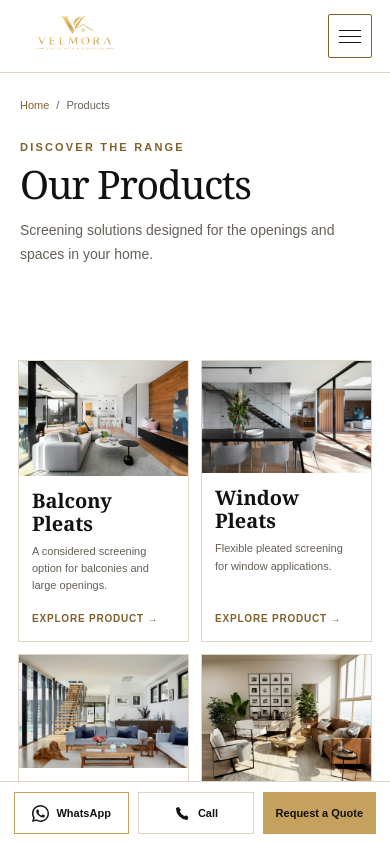
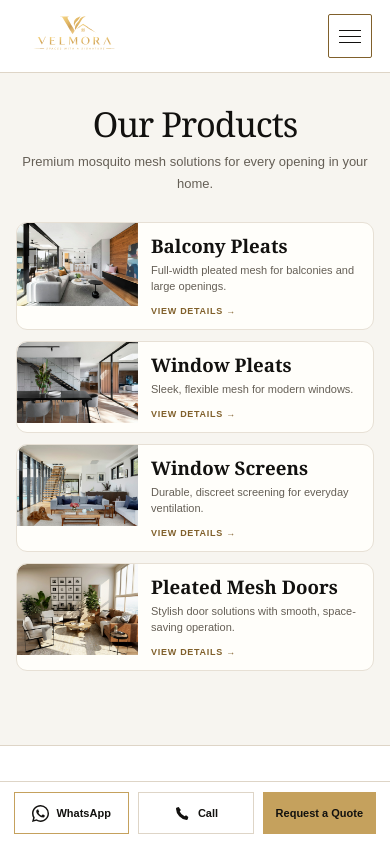
Before and after one commit to rohitkumar91131/velora-pleats, a Next.js app: page /products in a window 390 px wide. Shown: the top 842 px of the page. Built offline with nearby package versions, Linux system fonts and the light colour scheme.

Commit message:
Match products page to reference layout

```diff
--- a/app/globals.css
+++ b/app/globals.css
@@ -2349,3 +2349,75 @@ body:has(.home-page) .editorial-living-types img {
     margin-top: 20px;
   }
 }
+
+.products-page { background: #f7f5f0; }
+.products-page-heading {
+  padding: 54px 24px 12px;
+  background: #f7f5f0;
+  text-align: center;
+}
+.products-page-heading h1 {
+  margin: 0;
+  color: var(--ink);
+  font-family: Georgia, "Times New Roman", serif;
+  font-size: clamp(2.35rem, 4.5vw, 3.25rem);
+  font-weight: 400;
+  letter-spacing: -.03em;
+  line-height: 1.06;
+  text-wrap: balance;
+}
+.products-page-heading p {
+  max-width: 58ch;
+  margin: 12px auto 0;
+  color: var(--muted);
+  font-size: 14px;
+  line-height: 1.65;
+}
+.products-page .products-list-section {
+  padding: 24px 24px 88px;
+  background: #f7f5f0;
+}
+.products-page .product-section-inner { width: min(100%, 1040px); }
+.products-page .product-grid {
+  grid-template-columns: repeat(2, minmax(0, 1fr));
+  gap: 18px;
+}
+.products-page .product-card {
+  overflow: hidden;
+  border-color: #e7e0d5;
+  border-radius: 11px;
+  background: #fffefa;
+}
+.products-page .product-card-media {
+  overflow: hidden;
+  border-radius: 10px 10px 0 0;
+}
+.products-page .product-card-body { padding: 16px 18px 18px; }
+.products-page .product-card-title { font-size: 23px; }
+.products-page .product-card-description { margin-top: 8px; font-size: 12px; }
+.products-page .product-card-details { padding-top: 16px; }
+
+@media (max-width: 720px) {
+  .products-page-heading { padding: 34px 18px 10px; }
+  .products-page-heading h1 { font-size: clamp(2.15rem, 8vw, 2.7rem); }
+  .products-page-heading p { margin-top: 9px; font-size: 13px; }
+  .products-page .products-list-section { padding: 18px 16px 74px; }
+  .products-page .product-grid { grid-template-columns: 1fr; gap: 11px; }
+  .products-page .product-card-link {
+    display: grid;
+    grid-template-columns: minmax(100px, 34%) minmax(0, 1fr);
+    align-items: center;
+  }
+  .products-page .product-card-media {
+    align-self: stretch;
+    border-radius: 10px 0 0 10px;
+  }
+  .products-page .product-card-media img {
+    width: 100%;
+    height: auto;
+  }
+  .products-page .product-card-body { padding: 12px 13px; }
+  .products-page .product-card-title { font-size: clamp(16px, 4.8vw, 20px); }
+  .products-page .product-card-description { margin-top: 6px; font-size: 11px; line-height: 1.45; }
+  .products-page .product-card-details { padding-top: 10px; font-size: 9px; }
+}
--- a/components/ProductGrid.tsx
+++ b/components/ProductGrid.tsx
@@ -9,11 +9,13 @@ export default function ProductGrid({
   viewDetailsLabel,
   listLabel,
   descriptionType = "cardDescription",
+  imageSizes = "(max-width: 560px) 46vw, (max-width: 980px) 46vw, 290px",
 }: {
   products: Product[];
   viewDetailsLabel: string;
   listLabel: string;
   descriptionType?: "cardDescription" | "listingDescription";
+  imageSizes?: string;
 }) {
   return (
     <ul className="product-grid" aria-label={listLabel}>
@@ -23,7 +25,7 @@ export default function ProductGrid({
             <span className="product-card-media">
               <ContentImage
                 image={product.image}
-                sizes="(max-width: 560px) 46vw, (max-width: 980px) 46vw, 290px"
+                sizes={imageSizes}
               />
             </span>
             <span className="product-card-body">
--- a/components/ProductsPage.tsx
+++ b/components/ProductsPage.tsx
@@ -1,12 +1,14 @@
-import PageHero from "@/components/PageHero";
 import ProductGrid from "@/components/ProductGrid";
 import site from "@/lib/lib.json";
 
 export default function ProductsPage() {
   const page = site.productsPage;
   return (
-    <main>
-      <PageHero data={page.hero} />
+    <main className="products-page">
+      <header className="products-page-heading">
+        <h1>{page.hero.title}</h1>
+        <p>{page.hero.description}</p>
+      </header>
       <section className="products-list-section">
         <div className="product-section-inner">
           <ProductGrid
@@ -14,6 +16,7 @@ export default function ProductsPage() {
             descriptionType="listingDescription"
             viewDetailsLabel={page.viewDetailsLabel}
             listLabel={page.listLabel}
+            imageSizes="(max-width: 560px) 34vw, (max-width: 720px) 132px, (max-width: 1120px) 44vw, 580px"
           />
         </div>
       </section>
--- a/lib/lib.json
+++ b/lib/lib.json
@@ -147,13 +147,11 @@
     "href": "/products",
     "seo": { "title": "Our Products | Velora Pleats", "description": "Explore Velora Pleats screening solutions for balconies, windows and doors." },
     "hero": {
-      "eyebrow": "Discover the range",
       "title": "Our Products",
-      "description": "Screening solutions designed for the openings and spaces in your home.",
-      "breadcrumbs": [{ "label": "Home", "href": "/" }, { "label": "Products" }]
+      "description": "Premium mosquito mesh solutions for every opening in your home."
     },
     "listLabel": "All Velora products",
-    "viewDetailsLabel": "Explore product"
+    "viewDetailsLabel": "View details"
   },
   "productDetailPage": {
     "eyebrow": "Velora product collection",
@@ -168,7 +166,7 @@
       "href": "/products/balcony-pleats",
       "title": "Balcony Pleats",
       "cardDescription": "Pleated mesh solutions for balconies and wider openings.",
-      "listingDescription": "A considered screening option for balconies and large openings.",
+      "listingDescription": "Full-width pleated mesh for balconies and large openings.",
       "detailDescription": "Elegant pleated mesh solutions for balconies and larger openings.",
       "image": { "src": "/images/products/balcony-pleats.jpg", "alt": "Bright modern living room opening onto a balcony", "width": 1800, "height": 1224 },
       "images": [
@@ -192,7 +190,7 @@
       "href": "/products/window-pleats",
       "title": "Window Pleats",
       "cardDescription": "A neat, flexible screening option for modern windows.",
-      "listingDescription": "Flexible pleated screening for window applications.",
+      "listingDescription": "Sleek, flexible mesh for modern windows.",
       "detailDescription": "A neat, flexible screening option for modern windows.",
       "image": { "src": "/images/products/window-pleats.jpg", "alt": "Contemporary dining area with large screened windows", "width": 1800, "height": 1200 },
       "images": [
@@ -216,7 +214,7 @@
       "href": "/products/window-screens",
       "title": "Window Screens",
       "cardDescription": "Practical screening solutions for everyday ventilation.",
-      "listingDescription": "Practical screens for everyday home ventilation.",
+      "listingDescription": "Durable, discreet screening for everyday ventilation.",
       "detailDescription": "A simple way to add an insect-screening layer to selected window openings.",
       "image": { "src": "/images/products/window-screens.jpg", "alt": "Sunlit modern living room with wide windows", "width": 1800, "height": 1200 },
       "images": [
@@ -240,7 +238,7 @@
       "href": "/products/pleated-mesh-doors",
       "title": "Pleated Mesh Doors",
       "cardDescription": "Stylish mesh door solutions for comfortable living.",
-      "listingDescription": "Mesh door solutions that balance function and appearance.",
+      "listingDescription": "Stylish door solutions with smooth, space-saving operation.",
       "detailDescription": "Stylish pleated mesh door solutions for comfortable living.",
       "image": { "src": "/images/products/pleated-mesh-doors.jpg", "alt": "Warm contemporary living room with a large glass doorway", "width": 1800, "height": 1350 },
       "images": [
```
